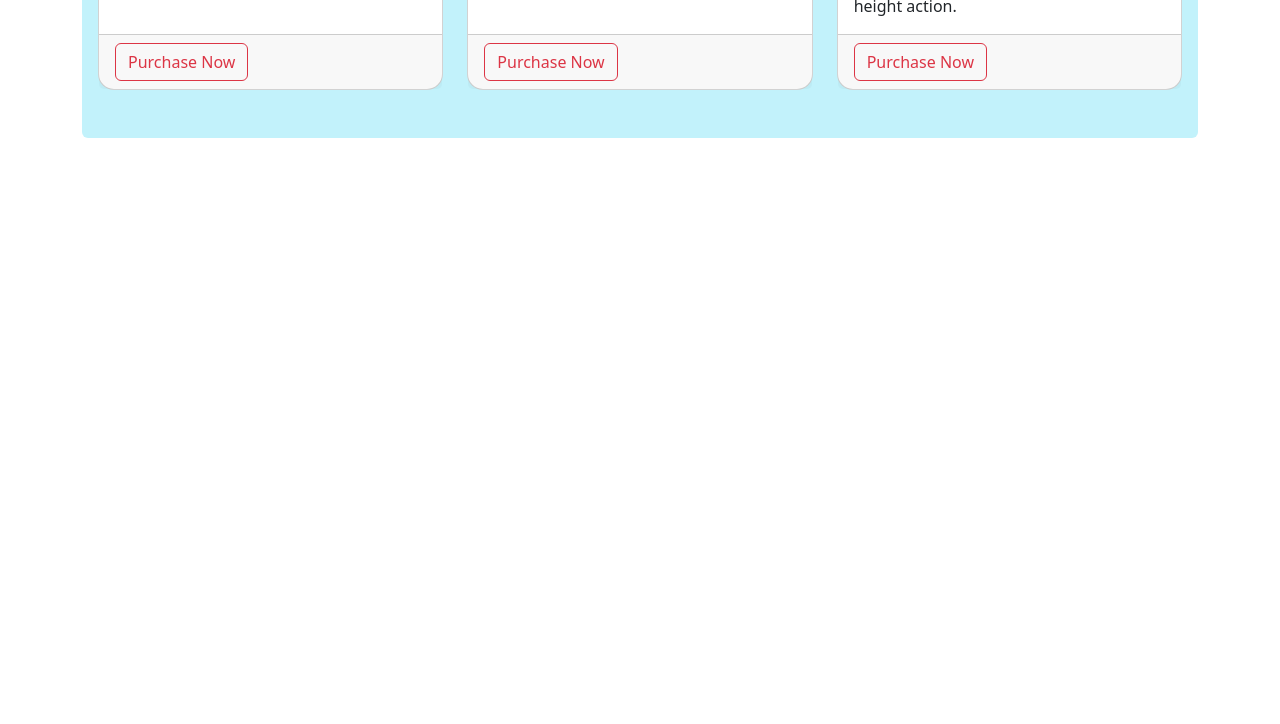
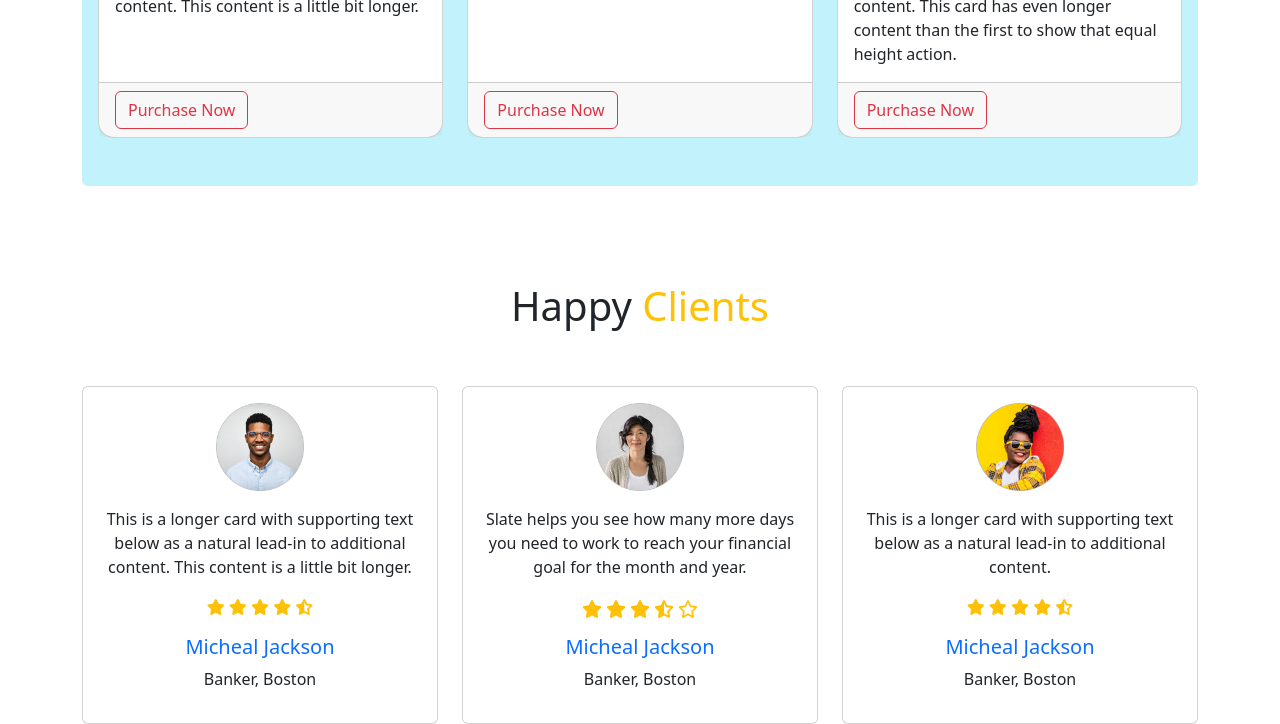
Before and after one commit to Tanvir-Bhuiyan00/biker-zone, a plain HTML site: page index.html in a window 1280 px wide. Shown: the part 1478-2202 px from the top of the page. Before the commit the page ends 1616 px from the top, so only its background shows below. Drawn offline with nearby package versions, Linux system fonts and the light colour scheme.

Commit message:
added client rating

```diff
--- a/CSS/style.css
+++ b/CSS/style.css
@@ -0,0 +1,3 @@
+.rating-icon{
+  width: 20px;
+}
--- a/index.html
+++ b/index.html
@@ -12,9 +12,13 @@
       integrity="sha384-GLhlTQ8iRABdZLl6O3oVMWSktQOp6b7In1Zl3/Jr59b6EGGoI1aFkw7cmDA6j6gD"
       crossorigin="anonymous"
     />
-
     <!--*Stylesheet -->
     <link rel="stylesheet" href="CSS/style.css" />
+    <!--*Font Awesome -->
+    <script
+      src="https://kit.fontawesome.com/ff800869c4.js"
+      crossorigin="anonymous"
+    ></script>
   </head>
   <body class="container-lg">
     <!--* Header -->
@@ -162,7 +166,7 @@
         </div>
       </section>
       <!--*New arrival section -->
-      <section class="bg-info bg-opacity-25 py-5 px-3 rounded">
+      <section class="bg-info bg-opacity-25 mt-5 py-5 px-3 rounded">
         <h1 class="text-center">New Arrival</h1>
         <div class="row row-cols-1 row-cols-md-3 g-4">
           <div class="col">
@@ -215,6 +219,106 @@
         </div>
       </section>
       <!--* Happy Clients -->
+      <section class="mt-5">
+        <h1 class="text-center py-5">
+          Happy <span class="text-warning">Clients</span>
+        </h1>
+        <div class="row row-cols-1 row-cols-md-3 g-4">
+          <div class="col">
+            <div class="card text-center h-100">
+              <img
+                src="images/user-1.png"
+                class="card-img-top w-25 mx-auto mt-3"
+                alt="..."
+              />
+              <div class="card-body">
+                <p class="card-text">
+                  This is a longer card with supporting text below as a natural
+                  lead-in to additional content. This content is a little bit
+                  longer.
+                </p>
+                <p class="text-warning">
+                  <i class="fa-solid fa-star"></i>
+                  <i class="fa-solid fa-star"></i>
+                  <i class="fa-solid fa-star"></i>
+                  <i class="fa-solid fa-star"></i>
+                  <i class="fa-solid fa-star-half-stroke"></i>
+                </p>
+                <h5 class="text-primary">Micheal Jackson</h5>
+                <p>Banker, Boston</p>
+              </div>
+            </div>
+          </div>
+          <div class="col">
+            <div class="card text-center h-100">
+              <img
+                src="images/user-2.png"
+                class="card-img-top w-25 mx-auto mt-3"
+                alt="..."
+              />
+              <div class="card-body">
+                <p class="card-text">
+                  Slate helps you see how many more days you need to work to
+                  reach your financial goal for the month and year.
+                </p>
+                <p>
+                  <img
+                    class="rating-icon"
+                    src="images/icons/star-solid.svg"
+                    alt=""
+                  />
+                  <img
+                    class="rating-icon"
+                    src="images/icons/star-solid.svg"
+                    alt=""
+                  />
+                  <img
+                    class="rating-icon"
+                    src="images/icons/star-solid.svg"
+                    alt=""
+                  />
+                  <img
+                    class="rating-icon"
+                    src="images/icons/star-half-stroke-solid.svg"
+                    alt=""
+                  />
+                  <img
+                    class="rating-icon"
+                    src="images/icons/star-regular.svg"
+                    alt=""
+                  />
+                </p>
+                <h5 class="text-primary">Micheal Jackson</h5>
+                <p>Banker, Boston</p>
+              </div>
+            </div>
+          </div>
+          <div class="col">
+            <div class="card text-center h-100">
+              <img
+                src="images/user-3.png"
+                class="card-img-top w-25 mx-auto mt-3"
+                alt="..."
+              />
+              <div class="card-body">
+                <p class="card-text">
+                  This is a longer card with supporting text below as a natural
+                  lead-in to additional content.
+                </p>
+                <p class="text-warning">
+                  <i class="fa-solid fa-star"></i>
+                  <i class="fa-solid fa-star"></i>
+                  <i class="fa-solid fa-star"></i>
+                  <i class="fa-solid fa-star"></i>
+                  <i class="fa-solid fa-star-half-stroke"></i>
+                </p>
+                <h5 class="text-primary">Micheal Jackson</h5>
+                <p>Banker, Boston</p>
+              </div>
+            </div>
+          </div>
+        </div>
+      </section>
     </main>
     <!--*Footer -->
     <footer></footer>
```
